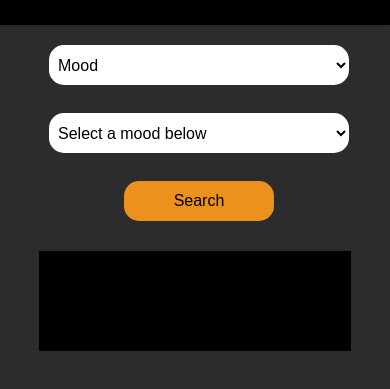
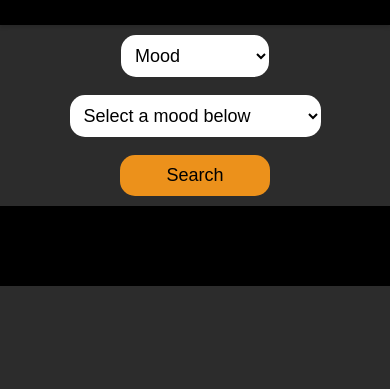
Before and after one commit to zxue03/nextwatch, a website: page public/recs.html in a window 390 px wide. Shown: the part 75-464 px from the top of the page. Drawn offline with nearby package versions, Linux system fonts and the light colour scheme; no server answers.

Commit message:
more responsive but need to fix pop up nav

```diff
--- a/public/movie.css
+++ b/public/movie.css
@@ -11,11 +11,12 @@
   justify-content: center;
   perspective: 1000px;
 }
+
 .search-container {
   width: 80%;
   margin-left: auto;
   margin-right: auto;
-  padding: 30px 10px 30px 10px;
+  padding: 20px 0px 20px 0px;
 }
 
 .search-form {
--- a/public/recs.html
+++ b/public/recs.html
@@ -13,11 +13,19 @@
 
   <style type="text/css">
     @media screen and (max-width: 1100px) {
-      .search-container {
-        width: 80%;
-        margin-left: auto;
-        margin-right: auto;
-        padding: 20px 10px 20px 10px;
+      .search-container input,
+      select,
+      #personSearch,
+      #moodDrop {
+        width: auto;
+      }
+    }
+
+    @media screen and (max-width: 850px) {
+      .search-container,
+      .movieDisplay {
+        padding: 10px 0px 10px 0px;
+        width: 100%;
       }
 
       .search-form {
@@ -26,24 +34,13 @@
       }
 
       .search-container input,
-      select {
-        border-radius: 15px;
-        background-color: #fff;
-        height: 40px;
-        font-size: 16px;
-        padding: 5px;
-        border: none;
-        width: 300px;
-        align-self: center;
-      }
-
-      select:hover {
-        cursor: pointer;
-      }
-
+      select,
       #personSearch,
       #moodDrop {
-        width: 300px;
+        height: auto;
+        font-size: 18px;
+        align-self: center;
+        margin: 0;
       }
     }
   </style>
```
Also changed, not shown: public/home.html (+9 -0 lines).
